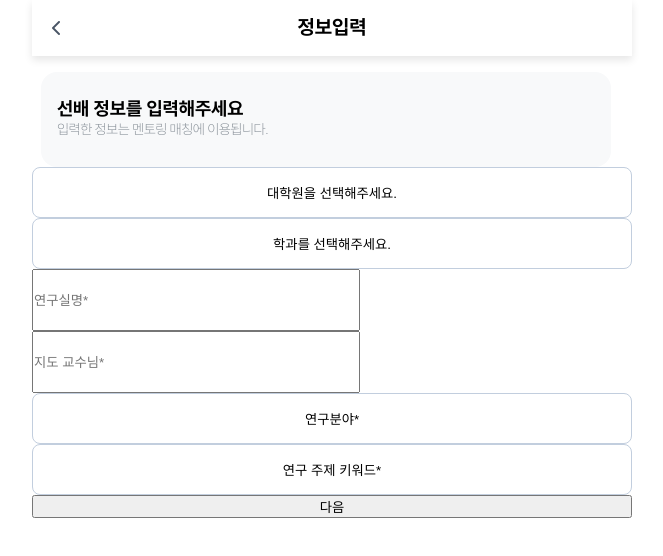
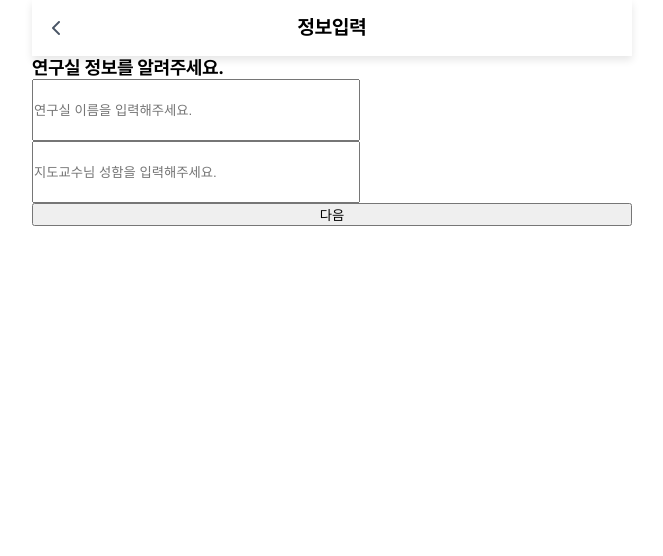
Before and after one commit to WE-ARE-RACCOONS/postgraduate-front, a Next.js app: page /signup/1/common-info/senior-info/lab in a window 1280 px wide. Shown: the top 556 px of the page, without its empty margins (308-971 px from the left). Built offline with nearby package versions, Linux system fonts and the light colour scheme.

Commit message:
RAC-272 feat:대학원생 연구실 정보 로직 수정

```diff
--- a/src/app/signup/[socialId]/common-info/senior-info/lab/page.tsx
+++ b/src/app/signup/[socialId]/common-info/senior-info/lab/page.tsx
@@ -65,17 +65,6 @@ function SeniorInfoPage() {
      * 4. api 호출 성공하면 signup/done 으로 이동
      */
 
-    if (!sPostGradu) {
-      setFlag(true);
-      setEmptyPart('대학원');
-      return;
-    }
-
-    if (!sMajor) {
-      setFlag(true);
-      setEmptyPart('학과');
-      return;
-    }
 
     if (!sLab) {
       setFlag(true);
@@ -88,90 +77,10 @@ function SeniorInfoPage() {
       setEmptyPart('지도 교수님');
       return;
     }
-
-    if (!sField) {
-      setFlag(true);
-      setEmptyPart('연구분야');
-      return;
+    setFlag(false);
+    router.push(`/signup/${socialId}/common-info/senior-info/field`)
     }
 
-    if (!sKeyword) {
-      setFlag(true);
-      setEmptyPart('연구 주제 키워드');
-      return;
-    }
-    setFlag(false);
-    if (Token && certification) {
-      axios
-        .post(
-          `${process.env.NEXT_PUBLIC_SERVER_URL}/auth/senior/change`,
-          {
-            major: sMajor,
-            postgradu: sPostGradu,
-            professor: sProfessor,
-            lab: sLab,
-            field: sField,
-            keyword: sKeyword,
-            certification: certification,
-          },
-          {
-            headers,
-          },
-        )
-        .then((res) => {
-          const response = res.data;
-          if (response.code == 'SNR202') {
-            setAccessToken({
-              token: response.data.accessToken,
-              expires: response.data.accessExpiration,
-            });
-            setRefreshToken({
-              token: response.data.refreshToken,
-              expires: response.data.refreshExpiration,
-            });
-            setUserType(response.data.role);
-            router.push('/signup/done');
-          }
-        })
-        .catch((err) => {
-          console.error(err);
-        });
-    }
-    if (socialId && phoneNumber && nickName && certification) {
-      axios
-        .post(`${process.env.NEXT_PUBLIC_SERVER_URL}/auth/senior/signup`, {
-          socialId: socialId,
-          phoneNumber: phoneNumber,
-          nickName: nickName,
-          marketingReceive: marketingReceive,
-          major: sMajor,
-          postgradu: sPostGradu,
-          professor: sProfessor,
-          lab: sLab,
-          field: sField,
-          keyword: sKeyword,
-          certification: certification,
-        })
-        .then((res) => {
-          const response = res.data;
-          if (response.code == 'SNR202') {
-            setAccessToken({
-              token: response.data.accessToken,
-              expires: response.data.accessExpiration,
-            });
-            setRefreshToken({
-              token: response.data.refreshToken,
-              expires: response.data.refreshExpiration,
-            });
-            setUserType(response.data.role);
-            router.push('/signup/done');
-          }
-        })
-        .catch((err) => {
-          console.error(err);
-        });
-    }
-  };
 
   return (
     <>
@@ -179,45 +88,10 @@ function SeniorInfoPage() {
       <BackHeader headerText='정보입력'/>
     </div>
     <SeniorInfoPageContainer>
-      <SICBox>
-      <h3>선배 정보를 입력해주세요</h3>
-      <div id ='info-content-msg'>입력한 정보는 멘토링 매칭에 이용됩니다.</div>
-      </SICBox>
+    <h3>연구실 정보를 알려주세요.</h3>
       <BtnContainer>
-        <ModalBtn
-        type='seniorInfo'
-          btnText={sPostGradu ? sPostGradu : '대학원을 선택해주세요.'}
-          modalHandler={modalHandler}
-          onClick={() => {
-            setModalType('postgradu');
-          }}
-        />
-        <ModalBtn
-        type='seniorInfo'
-          btnText={sMajor ? sMajor : '학과를 선택해주세요.'}
-          modalHandler={modalHandler}
-          onClick={() => {
-            setModalType('major');
-          }}
-        />
-        <TextForm placeholder="연구실명*" targetAtom="lab" />
-        <TextForm placeholder="지도 교수님*" targetAtom="professor" />
-        <ModalBtn
-        type='seniorInfo'
-          btnText={sField ? sField : '연구분야*'}
-          modalHandler={modalHandler}
-          onClick={() => {
-            setModalType('field');
-          }}
-        />
-        <ModalBtn
-        type='seniorInfo'
-          btnText={sKeyword ? sKeyword : '연구 주제 키워드*'}
-          modalHandler={modalHandler}
-          onClick={() => {
-            setModalType('keyword');
-          }}
-        />
+        <TextForm placeholder="연구실 이름을 입력해주세요." targetAtom="lab" />
+        <TextForm placeholder="지도교수님 성함을 입력해주세요." targetAtom="professor" />
         {flag && (
           <SingleValidator
             msg={`${emptyPart}을 입력해주세요`}
@@ -226,12 +100,6 @@ function SeniorInfoPage() {
         )}
         <button onClick={handleSubmit}>다음</button>
       </BtnContainer>
-      {modal && portalElement
-        ? createPortal(
-            <RiseUpModal modalHandler={modalHandler} modalType={modalType} />,
-            portalElement,
-          )
-        : null}
     </SeniorInfoPageContainer>
     </>
   );
```
